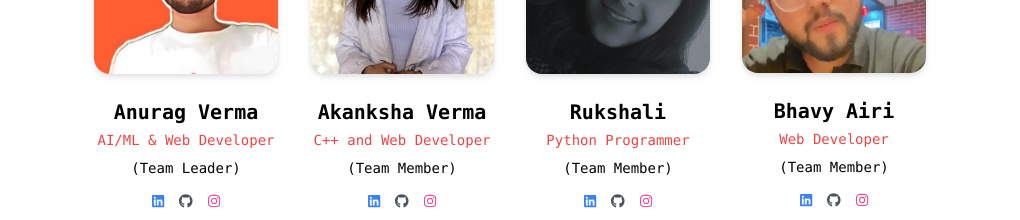
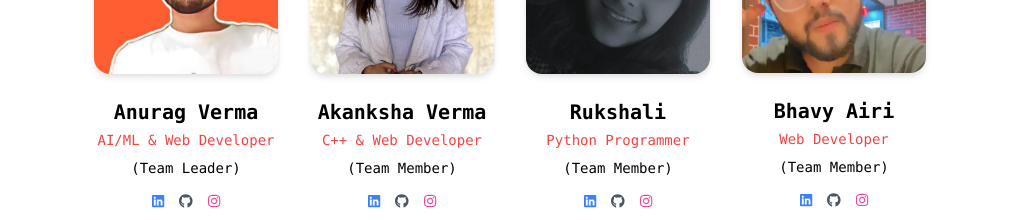
Before and after one commit to anurag629/BotaniScan, a Next.js app: page /ourteam in a window 1280 px wide. Shown: the part 960-1180 px from the top of the page, without its empty margins (258-1278 px from the left). Built offline with nearby package versions, Linux system fonts and the light colour scheme.

Commit message:
updated-ui

```diff
--- a/components/team/Team.tsx
+++ b/components/team/Team.tsx
@@ -10,7 +10,7 @@ const Team: React.FC = () => {
             isMentor: false,
             name: "Akanksha Verma",
             MemberPosition: "(Team Member)",
-            title: "C++ and Web Developer",
+            title: "C++ & Web Developer",
             imageSrc: "/assets/profile/akanksha.png",
             linkedinUrl: "https://www.linkedin.com/in/akankshaverma06/",
             githubUrl: "https://github.com/Akankshashub",
```
